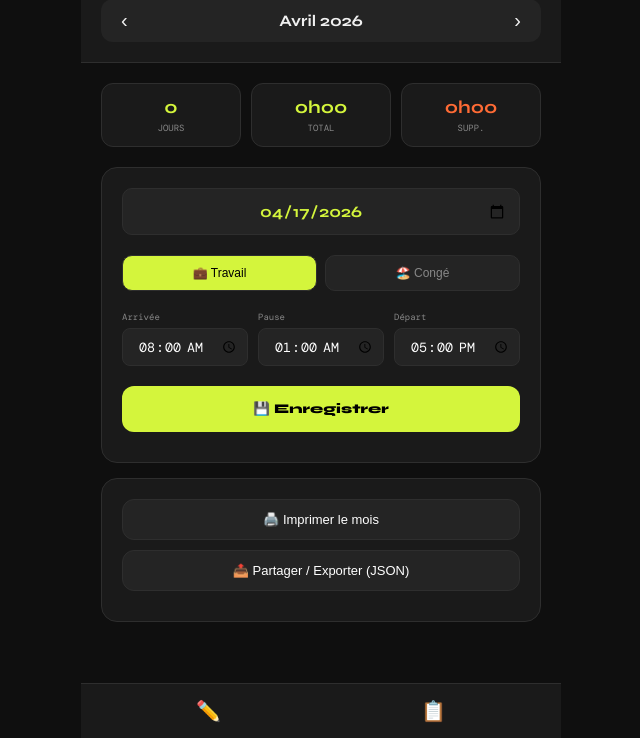
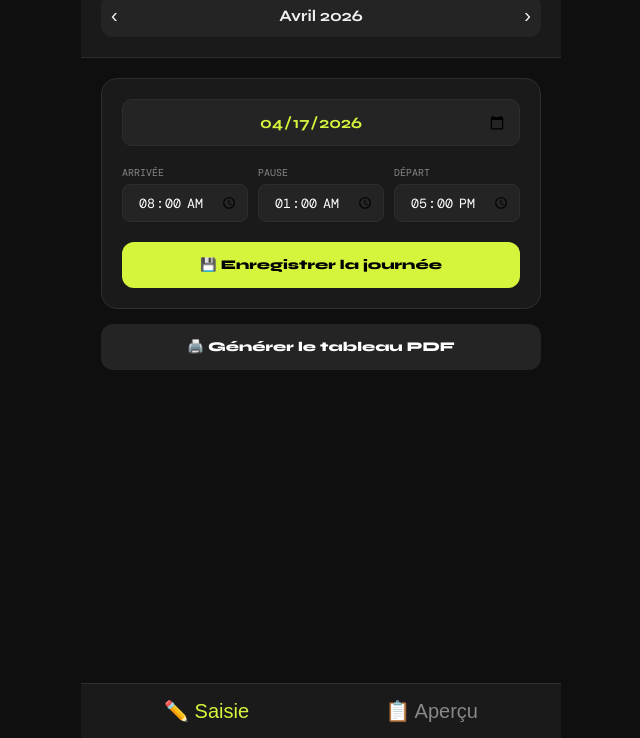
Before and after one commit to sebastienle78/Pointage-claude, a plain HTML site: page index.html in a window 1280 px wide. Shown: the part 62-800 px from the top of the page, without its empty margins (319-959 px from the left). Drawn offline with nearby package versions, Linux system fonts and the light colour scheme.

Commit message:
Update index.html

```diff
--- a/index.html
+++ b/index.html
@@ -3,46 +3,67 @@
 <head>
 <meta charset="UTF-8">
 <meta name="viewport" content="width=device-width, initial-scale=1.0, maximum-scale=1.0">
-<title>Pointage Pro</title>
+<title>Mon Relevé d'Heures</title>
 <link href="https://fonts.googleapis.com/css2?family=Syne:wght@700;800&family=DM+Mono:wght@400;500&display=swap" rel="stylesheet">
 <style>
   :root { --bg: #0f0f0f; --surface: #1a1a1a; --surface2: #242424; --border: #2e2e2e; --accent: #d4f53c; --accent2: #ff6b35; --text: #f0f0f0; --muted: #888; }
   * { margin: 0; padding: 0; box-sizing: border-box; }
   body { background: var(--bg); color: var(--text); font-family: 'DM Mono', monospace; max-width: 480px; margin: 0 auto; padding-bottom: 100px; }
-  .header { background: var(--surface); padding: 20px; border-bottom: 1px solid var(--border); position: sticky; top: 0; z-index: 100; }
-  .logo { font-family: 'Syne', sans-serif; font-size: 22px; font-weight: 800; margin-bottom: 15px; }
-  .logo span { color: var(--accent); }
-  .month-nav { display: flex; align-items: center; justify-content: space-between; background: var(--surface2); padding: 10px; border-radius: 12px; }
-  .month-btn { background: none; border: none; color: var(--text); font-size: 20px; cursor: pointer; padding: 0 10px; }
+  .header { background: var(--surface); padding: 20px; border-bottom: 1px solid var(--border); }
+  .month-nav { display: flex; align-items: center; justify-content: space-between; background: var(--surface2); padding: 10px; border-radius: 12px; margin-top: 10px; }
+  .month-btn { background: none; border: none; color: var(--text); font-size: 20px; cursor: pointer; }
   .month-label { font-family: 'Syne'; font-weight: 700; }
-  .stats { display: grid; grid-template-columns: repeat(3, 1fr); gap: 10px; padding: 20px; }
-  .stat { background: var(--surface); border: 1px solid var(--border); padding: 12px; border-radius: 12px; text-align: center; }
-  .stat-val { font-family: 'Syne'; font-size: 18px; color: var(--accent); }
-  .stat-label { font-size: 9px; color: var(--muted); text-transform: uppercase; margin-top: 4px; }
-  .view { display: none; padding: 0 20px; }
+  .view { display: none; padding: 20px; }
   .view.active { display: block; }
   .card { background: var(--surface); border: 1px solid var(--border); border-radius: 16px; padding: 20px; margin-bottom: 15px; }
   #dateSelector { width: 100%; background: var(--surface2); border: 1px solid var(--border); border-radius: 10px; color: var(--accent); font-family: 'Syne'; font-size: 16px; padding: 12px; margin-bottom: 20px; text-align: center; outline: none; }
-  .status-grid { display: grid; grid-template-columns: repeat(2, 1fr); gap: 8px; margin-bottom: 20px; }
-  .status-btn { padding: 10px; border-radius: 10px; border: 1px solid var(--border); background: var(--surface2); color: var(--muted); font-size: 12px; cursor: pointer; }
-  .status-btn.active { background: var(--accent); color: #000; }
   .time-grid { display: grid; grid-template-columns: repeat(3, 1fr); gap: 10px; margin-bottom: 20px; }
-  .time-input { display: flex; flex-direction: column; gap: 5px; }
-  .time-input label { font-size: 9px; color: var(--muted); }
+  .time-input { display: flex; flex-direction: column; gap: 5px; font-size: 10px; color: var(--muted); }
   .time-input input { background: var(--surface2); border: 1px solid var(--border); border-radius: 8px; color: #fff; padding: 8px; font-family: 'DM Mono'; text-align: center; }
-  .btn-save { width: 100%; padding: 15px; border-radius: 12px; border: none; background: var(--accent); color: #000; font-family: 'Syne'; font-weight: 800; cursor: pointer; margin-bottom: 10px; }
-  .btn-alt { width: 100%; padding: 12px; border-radius: 12px; border: 1px solid var(--border); background: var(--surface2); color: #fff; font-size: 13px; cursor: pointer; margin-bottom: 10px; }
-  .entry-item { background: var(--surface); border: 1px solid var(--border); padding: 15px; border-radius: 12px; margin-bottom: 8px; display: flex; justify-content: space-between; align-items: center; }
+  .btn-save { width: 100%; padding: 15px; border-radius: 12px; border: none; background: var(--accent); color: #000; font-family: 'Syne'; font-weight: 800; cursor: pointer; }
+
+  /* TABLEAU PRO POUR L'IMPRESSION */
+  #printArea { display: none; background: white; color: black; padding: 20px; }
+  table { width: 100%; border-collapse: collapse; margin-top: 20px; color: black; }
+  th, td { border: 1px solid #ddd; padding: 8px; text-align: center; font-size: 12px; }
+  th { background-color: #f2f2f2; font-family: 'Syne'; }
+  .print-header { text-align: center; margin-bottom: 20px; }
+
+  @media print {
+    body * { display: none; }
+    #printArea, #printArea * { display: block; }
+    table, th, td { display: table-cell !important; }
+    table { display: table !important; }
+  }
+
   .nav { position: fixed; bottom: 0; width: 100%; max-width: 480px; background: var(--surface); padding: 15px; display: flex; justify-content: space-around; border-top: 1px solid var(--border); }
   .nav-item { background: none; border: none; color: var(--muted); font-size: 20px; cursor: pointer; }
   .nav-item.active { color: var(--accent); }
-  @media print { .nav, .header, .month-nav, .status-grid, #dateSelector, .time-grid, .btn-save, .btn-alt { display: none !important; } body { background: white; color: black; } .entry-item { border: 1px solid #ccc; } }
 </style>
 </head>
 <body>
 
+<div id="printArea">
+  <div class="print-header">
+    <h1 id="printMonthTitle">Relevé d'Heures</h1>
+    <p>Document généré le <span id="printToday"></span></p>
+  </div>
+  <table id="tablePointage">
+    <thead>
+      <tr>
+        <th>Jour</th>
+        <th>Statut</th>
+        <th>Total</th>
+        <th>Heures Supp.</th>
+      </tr>
+    </thead>
+    <tbody id="tableBody"></tbody>
+  </table>
+  <div style="margin-top: 20px; font-weight: bold; text-align: right;" id="printTotals"></div>
+</div>
+
 <div class="header">
-  <div class="logo">Pointage<span>.</span></div>
+  <div style="font-family: 'Syne'; font-weight: 800; font-size: 22px;">Pointage<span>.</span></div>
   <div class="month-nav">
     <button onclick="changeMonth(-1)" class="month-btn">‹</button>
     <div id="monthLabel" class="month-label"></div>
@@ -50,57 +71,30 @@
   </div>
 </div>
 
-<div class="stats">
-  <div class="stat"><div id="statJours" class="stat-val">0</div><div class="stat-label">Jours</div></div>
-  <div class="stat"><div id="statTotal" class="stat-val">0h00</div><div class="stat-label">Total</div></div>
-  <div class="stat"><div id="statSupp" class="stat-val" style="color:var(--accent2)">0h00</div><div class="stat-label">Supp.</div></div>
-</div>
-
 <div class="view active" id="view-saisie">
   <div class="card">
     <input type="date" id="dateSelector">
-    <div class="status-grid">
-      <button onclick="setStatus('travail')" id="btn-travail" class="status-btn active">💼 Travail</button>
-      <button onclick="setStatus('conge')" id="btn-conge" class="status-btn">🏖️ Congé</button>
+    <div class="time-grid">
+      <div class="time-input"><label>ARRIVÉE</label><input type="time" id="t1" value="08:00"></div>
+      <div class="time-input"><label>PAUSE</label><input type="time" id="tp" value="01:00"></div>
+      <div class="time-input"><label>DÉPART</label><input type="time" id="t2" value="17:00"></div>
     </div>
-    <div class="time-grid">
-      <div class="time-input"><label>Arrivée</label><input type="time" id="t1" value="08:00"></div>
-      <div class="time-input"><label>Pause</label><input type="time" id="tp" value="01:00"></div>
-      <div class="time-input"><label>Départ</label><input type="time" id="t2" value="17:00"></div>
-    </div>
-    <button class="btn-save" onclick="save()">💾 Enregistrer</button>
+    <button class="btn-save" onclick="save()">💾 Enregistrer la journée</button>
   </div>
-
-  <div class="card">
-    <button class="btn-alt" onclick="window.print()">🖨️ Imprimer le mois</button>
-    <button class="btn-alt" onclick="exportData()">📤 Partager / Exporter (JSON)</button>
-  </div>
+  <button class="btn-save" style="background:var(--surface2); color:white;" onclick="preparePrint()">🖨️ Générer le tableau PDF</button>
 </div>
 
-<div class="view" id="view-liste"></div>
+<div class="view" id="view-liste" id="listContent">
+    <p style="text-align: center; color: var(--muted);">Les données s'affichent dans le tableau d'impression.</p>
+</div>
 
 <div class="nav">
-  <button onclick="showView('saisie')" id="nav-saisie" class="nav-item active">✏️</button>
-  <button onclick="showView('liste')" id="nav-liste" class="nav-item">📋</button>
+  <button onclick="showView('saisie')" id="nav-saisie" class="nav-item active">✏️ Saisie</button>
+  <button onclick="showView('liste')" id="nav-liste" class="nav-item">📋 Aperçu</button>
 </div>
 
 <script>
 let curDate = new Date();
-let selectedStatus = 'travail';
-
-function showView(v) {
-  document.querySelectorAll('.view').forEach(el => el.classList.remove('active'));
-  document.querySelectorAll('.nav-item').forEach(el => el.classList.remove('active'));
-  document.getElementById('view-'+v).classList.add('active');
-  document.getElementById('nav-'+v).classList.add('active');
-  if(v==='liste') renderList();
-}
-
-function setStatus(s) {
-  selectedStatus = s;
-  document.querySelectorAll('.status-btn').forEach(b => b.classList.remove('active'));
-  document.getElementById('btn-'+s).classList.add('active');
-}
 
 function changeMonth(v) {
   curDate.setMonth(curDate.getMonth() + v);
@@ -110,12 +104,6 @@ function changeMonth(v) {
 function update() {
   const m = curDate.toLocaleString('fr-fr', {month:'long', year:'numeric'});
   document.getElementById('monthLabel').textContent = m.charAt(0).toUpperCase() + m.slice(1);
-  const data = JSON.parse(localStorage.getItem('pts_'+curDate.getFullYear()+'_'+curDate.getMonth()) || '{}');
-  let j=0, t=0, s=0;
-  Object.values(data).forEach(e => { if(e.total){ j++; t+=e.total; s+=e.supp; }});
-  document.getElementById('statJours').textContent = j;
-  document.getElementById('statTotal').textContent = Math.floor(t/60)+'h'+String(t%60).padStart(2,'0');
-  document.getElementById('statSupp').textContent = Math.floor(s/60)+'h'+String(s%60).padStart(2,'0');
 }
 
 function save() {
@@ -126,28 +114,40 @@ function save() {
   const t2 = document.getElementById('t2').value.split(':').map(Number);
   const tp = document.getElementById('tp').value.split(':').map(Number);
   const total = (t2[0]*60+t2[1]) - (t1[0]*60+t1[1]) - (tp[0]*60+tp[1]);
-  data[d.getDate()] = { total, supp: Math.max(0, total-480), status: selectedStatus };
+  data[d.getDate()] = { total, supp: Math.max(0, total-480), status: 'Travail' };
   localStorage.setItem(key, JSON.stringify(data));
-  alert('Enregistré pour le ' + d.toLocaleDateString());
-  update();
+  alert('Journée enregistrée !');
 }
 
-function renderList() {
-  const data = JSON.parse(localStorage.getItem('pts_'+curDate.getFullYear()+'_'+curDate.getMonth()) || '{}');
-  const cont = document.getElementById('view-liste');
-  const sortedDays = Object.keys(data).sort((a,b) => b-a);
-  cont.innerHTML = sortedDays.map(k => `<div class="entry-item"><b>Jour ${k}</b> <span>${Math.floor(data[k].total/60)}h${String(data[k].total%60).padStart(2,'0')}</span></div>`).join('') || '<p style="text-align:center;padding:20px;color:var(--muted)">Aucune donnée pour ce mois.</p>';
+function preparePrint() {
+  const key = 'pts_'+curDate.getFullYear()+'_'+curDate.getMonth();
+  const data = JSON.parse(localStorage.getItem(key) || '{}');
+  const tbody = document.getElementById('tableBody');
+  const m = curDate.toLocaleString('fr-fr', {month:'long', year:'numeric'});
+
+  document.getElementById('printMonthTitle').textContent = "Relevé d'Heures - " + m;
+  document.getElementById('printToday').textContent = new Date().toLocaleDateString();
+
+  tbody.innerHTML = "";
+  let totalMins = 0;
+  let totalSupp = 0;
+
+  Object.keys(data).sort((a,b)=>a-b).forEach(day => {
+    const e = data[day];
+    totalMins += e.total;
+    totalSupp += e.supp;
+    const row = `<tr><td>${day}</td><td>${e.status}</td><td>${Math.floor(e.total/60)}h${String(e.total%60).padStart(2,'0')}</td><td>${Math.floor(e.supp/60)}h${String(e.supp%60).padStart(2,'0')}</td></tr>`;
+    tbody.innerHTML += row;
+  });
+
+  document.getElementById('printTotals').innerHTML = `Total mois : ${Math.floor(totalMins/60)}h${String(totalMins%60).padStart(2,'0')} | Dont Supp : ${Math.floor(totalSupp/60)}h${String(totalSupp%60).padStart(2,'0')}`;
+
+  window.print();
 }
 
-function exportData() {
-    const data = localStorage.getItem('pts_'+curDate.getFullYear()+'_'+curDate.getMonth());
-    if(!data) return alert("Rien à exporter");
-    const blob = new Blob([data], {type: 'application/json'});
-    const url = URL.createObjectURL(blob);
-    const a = document.createElement('a');
-    a.href = url;
-    a.download = `pointage_${curDate.getMonth()+1}_${curDate.getFullYear()}.json`;
-    a.click();
+function showView(v) {
+  document.querySelectorAll('.view').forEach(el => el.classList.remove('active'));
+  document.getElementById('view-'+v).classList.add('active');
 }
 
 document.getElementById('dateSelector').valueAsDate = new Date();
```
